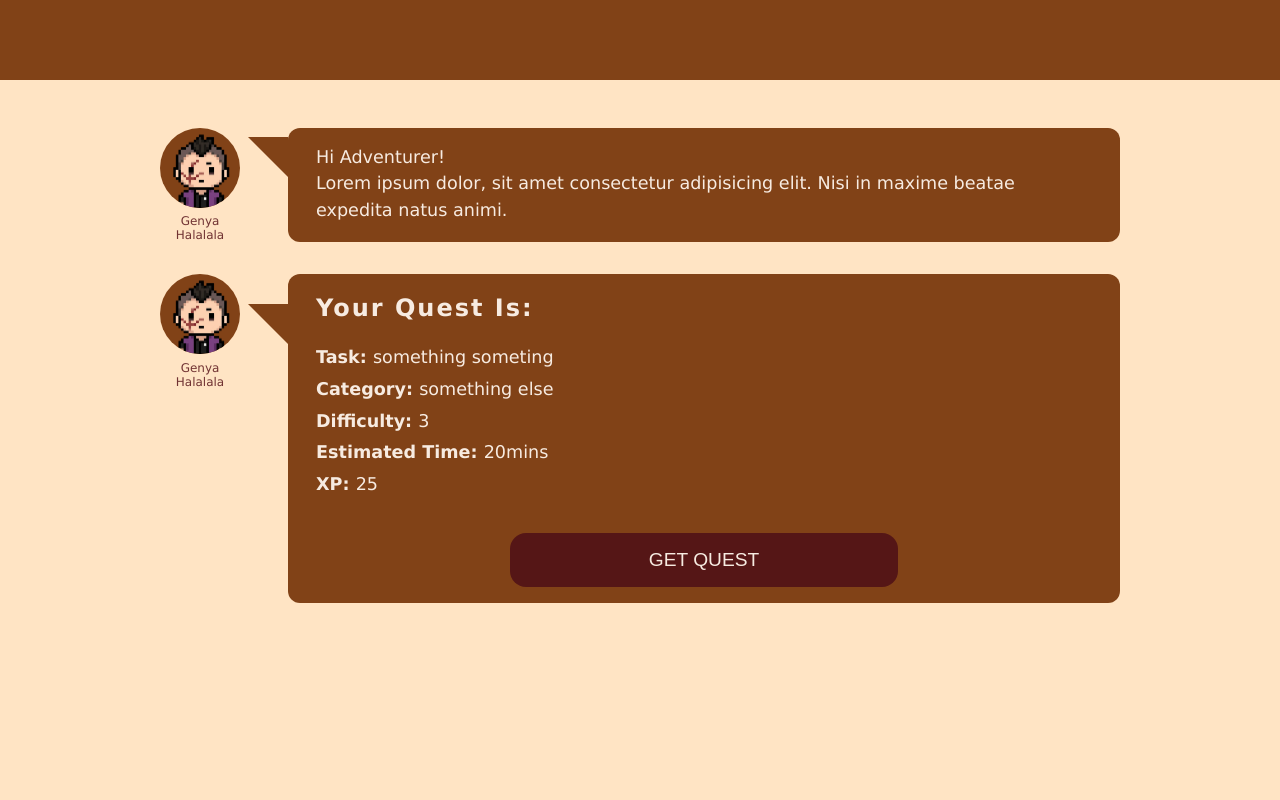
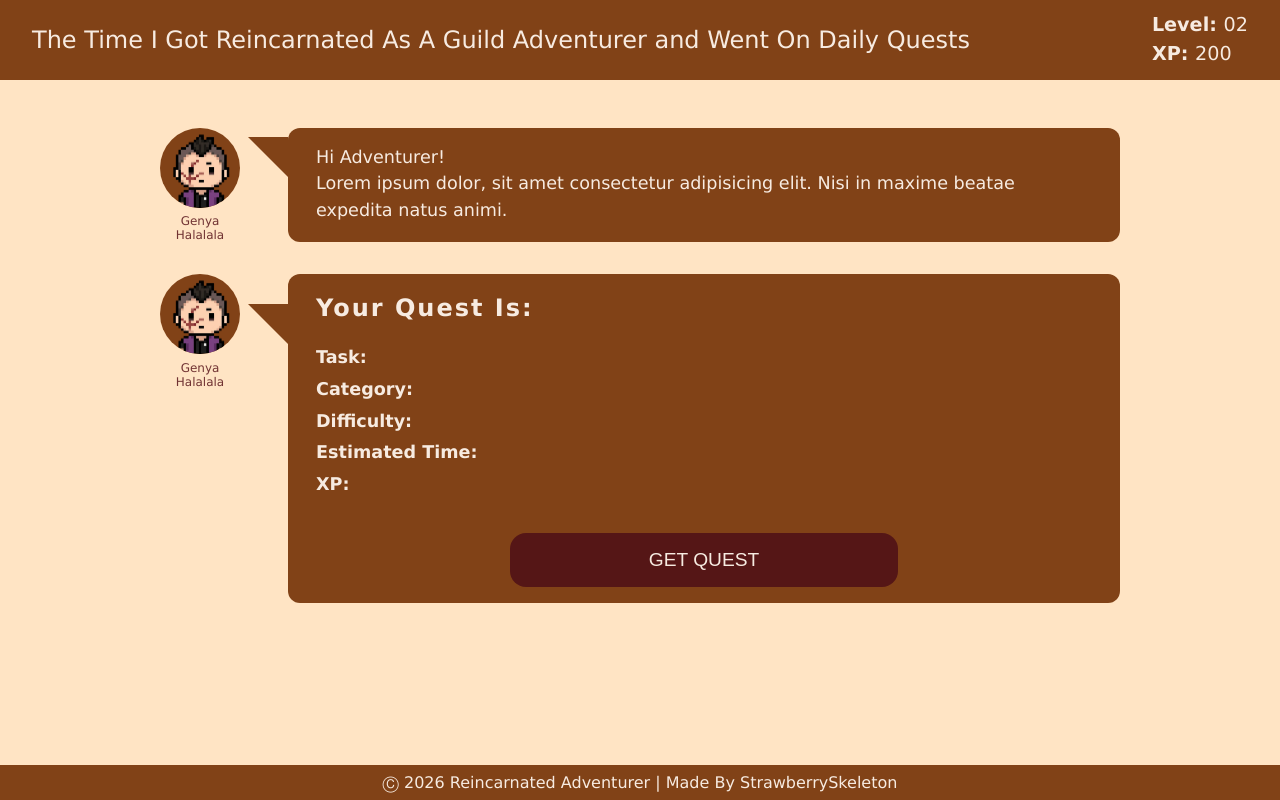
Before and after one commit to strawberryskeleton/reincarnated-adventurer, a website: page public/index.html in a window 1280 px wide. Drawn offline with Linux system fonts and the light colour scheme.

Commit message:
added header + footer ui

```diff
--- a/public/index.html
+++ b/public/index.html
@@ -9,7 +9,16 @@
 </head>
 <body>
     <!-- HEADER -->
-    <header></header>
+    <header>
+        <div class="logo">
+            The Time I Got Reincarnated As A Guild Adventurer and Went On Daily Quests
+        </div>
+
+        <div class="stats">
+            <p>Level: <span id="level">02</span></p>
+            <p>XP: <span id="xp">200</span></p>
+        </div>
+    </header>
 
     <!-- MAIN -->
     <main>
@@ -42,11 +51,11 @@
                 <p class="dialog-title">Your Quest Is:</p>
 
                 <div class="quest-info">
-                    <p>Task:  <span id="qtask">something someting</span></p>
-                    <p>Category:  <span id="qcategory">something else</span></p>
-                    <p>Difficulty:  <span id="qdifficulty">3</span></p>
-                    <p>Estimated Time:  <span id="qtime">20mins</span></p>
-                    <p>XP:  <span id="qxp">25</span></p>
+                    <p>Task:  <span id="qtask"></span></p>
+                    <p>Category:  <span id="qcategory"></span></p>
+                    <p>Difficulty:  <span id="qdifficulty"></span></p>
+                    <p>Estimated Time:  <span id="qtime"></span></p>
+                    <p>XP:  <span id="qxp"></span></p>
                 </div>
 
                 <div class="gen-btn">
@@ -60,7 +69,9 @@
     </main>
 
     <!-- FOOTER -->
-    <footer></footer>
+    <footer>
+        <p>Ⓒ 2026 Reincarnated Adventurer | Made By <a href="https://github.com/strawberryskeleton">StrawberrySkeleton</a></p>
+    </footer>
 
 </body>
 </html>
--- a/public/main.js
+++ b/public/main.js
@@ -16,8 +16,14 @@ const qXp = document.getElementById('qxp')
 
 // console.log(quest);
 
+let isQuestGenerated = false
+let xp = localStorage.getItem('xp') || 0
+let level = localStorage.getItem('level') || 1
+let currentQuestXp = 0
+
 generateBtn.addEventListener('click', () => {
     showQuest()
+    isQuestGenerated = true
 })
 
 async function showQuest () {
@@ -26,14 +32,17 @@ async function showQuest () {
 
     console.log(quest);
 
-    qTask.textContent = quest.task
     // let categories = ""
     // quest.category.forEach(cat => {
     //     categories += `${cat} | `
     // });
     // qCategory.textContent = categories
+
+    qTask.textContent = quest.task
     qCategory.textContent = quest.category
     qDifficulty.textContent = quest.difficulty
     qTime.textContent = quest.estimatedMinutes + " mins"
-    qXp.textContent = quest.xp
+
+    currentQuestXp = quest.xp
+    qXp.textContent = currentQuestXp
 }
--- a/public/style.css
+++ b/public/style.css
@@ -28,6 +28,28 @@ header {
     width: 100%;
     height: 10%;
     background-color: var(--bg-dark);
+    color: var(--text-white);
+    display: flex;
+    justify-content: space-between;
+    align-items: center;
+    padding: 1rem 2rem;
+}
+
+header .logo {
+    font-size: 1.5rem;
+}
+
+header .stats {
+    font-size: 1.2rem;
+    line-height: 1.5;
+    font-weight: 600;
+    /* display: flex;
+    flex-direction: column;
+    gap: 0.rem; */
+}
+
+header .stats span {
+    font-weight: 400;
 }
 
 main {
@@ -163,3 +185,19 @@ main {
     color: var(--text-white);
     border-radius: 1rem;
 }
+
+
+footer {
+    width: 100%;
+    text-align: center;
+    position: fixed;
+    bottom: 0;
+    background-color: var(--bg-dark);
+    padding: 0.5rem;
+    color: var(--text-white);
+}
+
+footer a {
+    text-decoration: none;
+    color: var(--text-white);
+}
```
